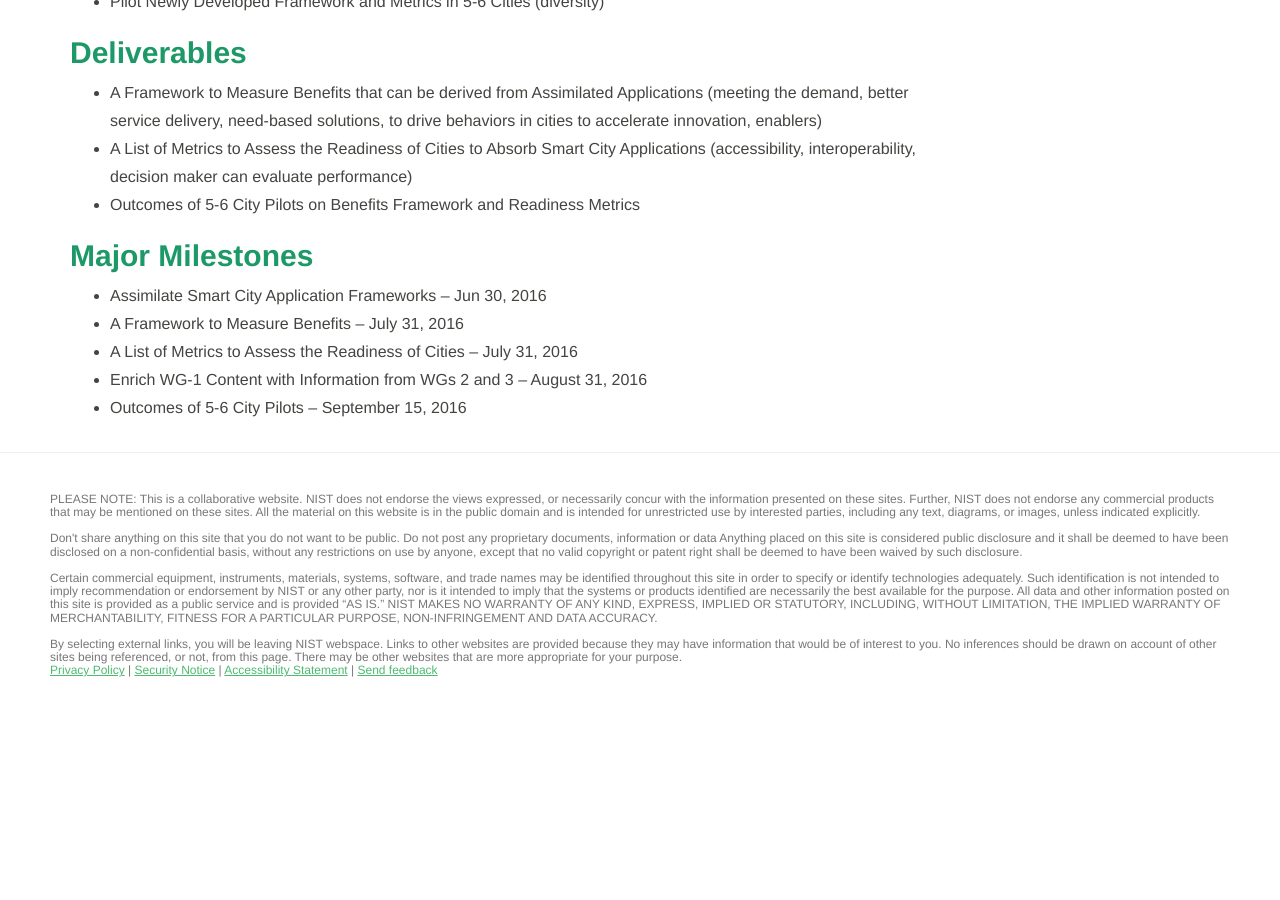
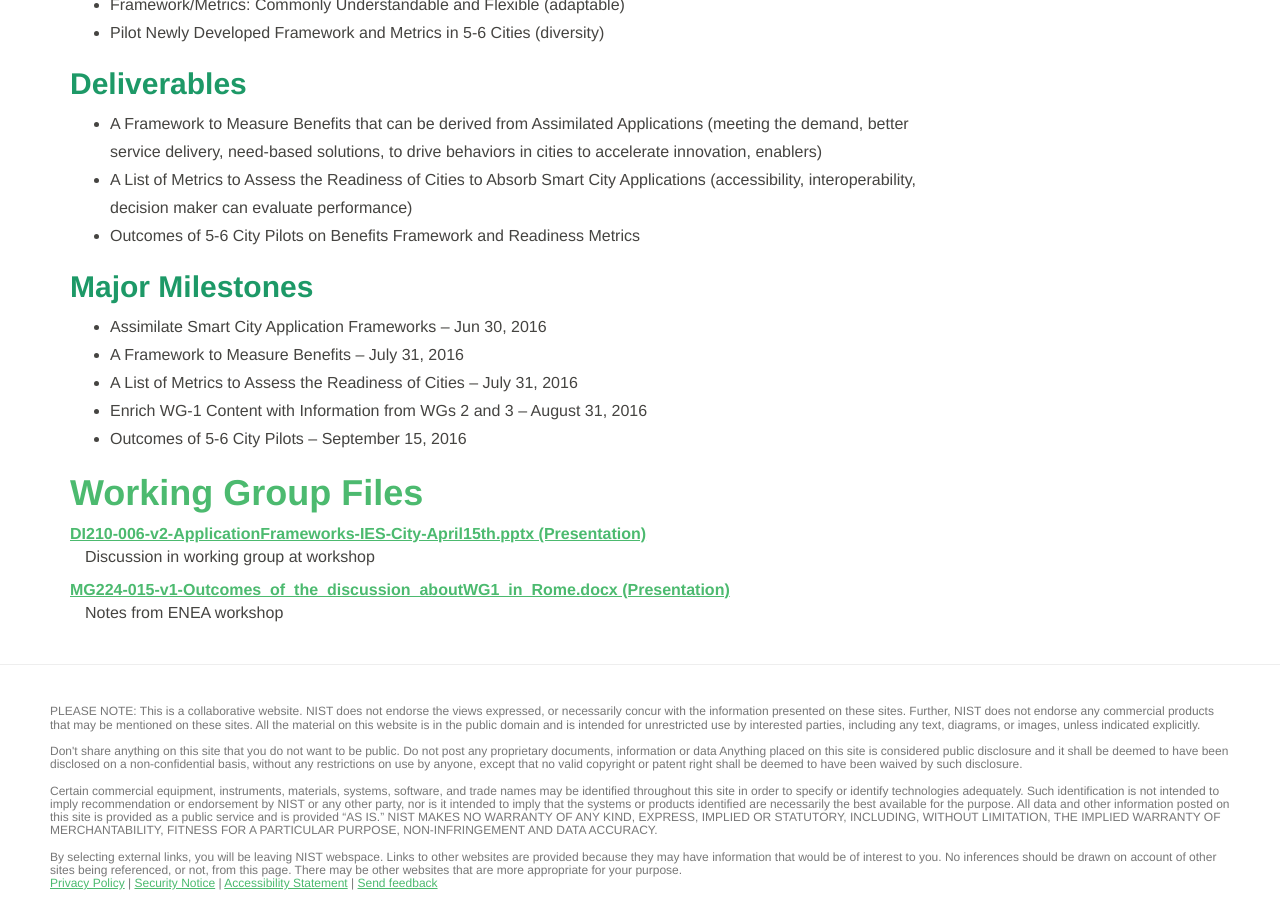
Before and after one commit to usnistgov/smartcitiesarchitecture, a Jekyll site: the page built from community/applicationframework/index.md, in a window 1280 px wide and 900 px high, scrolled down 662 px. Built offline with Jekyll 4.4.1, drawn with Linux system fonts in a browser that asks for light colours; before the commit the page ends 1350 px from its top, so only the background shows below that; some of the changed text lies outside the part shown.

Commit message:
Updated from notes from ENEA workshop. Added files.

```diff
--- a/_data/documents.yml
+++ b/_data/documents.yml
@@ -136,3 +136,31 @@
   md5: 201ac1a117e9de5655f6934b5c7e6e2e
   sha512: 211900e733239a8e5c36c2c2453697944463d7692786f8dc4d397c6ef7610589bd1b2c69253ef284ff213de23a31267bf4bab152912f105fb5e0aac3d108dc52
   team: smartcityframeworkkickoffworkshopenea
+- name: "DI210-006-v2-ApplicationFrameworks-IES-City-April15th.pptx"
+  description: "Discussion in working group at workshop"
+  category: "document"
+  url: https://s3.amazonaws.com/nist-sgcps/smartcityframework/files/WorkingGroups/ApplicationFramework/DI210-006-v2-ApplicationFrameworks-IES-City-April15th.pptx
+  md5: dc295a2c63280486b3f68a68250b6ec3
+  sha512: 06b48f20fcc68134f92b5eb7142c0747af996730b98b55bc0ec8837b8b963ded33d4b1e11eb3ccbdfc0b2928694f1557080acf9bc09cbc7895e65f33727a2408
+  team: applicationframework
+- name: "MG224-015-v1-Outcomes_of_the_discussion_aboutWG1_in_Rome.docx"
+  description: "Notes from ENEA workshop"
+  category: "document"
+  url: https://s3.amazonaws.com/nist-sgcps/smartcityframework/files/WorkingGroups/ApplicationFramework/MG224-015-v1-Outcomes_of_the_discussion_aboutWG1_in_Rome.docx
+  md5: e7a1f4018195b2f909acc1bc3db22c25
+  sha512: 219f916140c45bc648341a4040ab3140ed71dee4bcc3dade7cf9c0db52122e883186ad09e8cc2d42408e3045281078c243d816a274081c4ff8406d7d0defa058
+  team: applicationframework
+- name: "AspectsConcerns_20160418.xlsm"
+  description: "Draft spreadsheet of CPS Framework Extended Concerns"
+  category: "document"
+  url: https://s3.amazonaws.com/nist-sgcps/smartcityframework/files/WorkingGroups/ConsensusPPI/AspectsConcerns_20160418.xlsm
+  md5: d5f7d226d41db7bbfa657bc87c974c48
+  sha512: f057563a4284ece52a83ec1505bf4211f3dec8f8799608ab9b92ce683812dd8cd49e9759e7227e69e2fa7e306c1a800388b991cde8a768b76f69b5f05d2508d0
+  team: consensusppi
+- name: "IES-CityFrameworkConsensusPPI_20160415.pptx"
+  description: "Presentation at workshop by Marty Burns"
+  category: "document"
+  url: https://s3.amazonaws.com/nist-sgcps/smartcityframework/files/WorkingGroups/ConsensusPPI/IES-CityFrameworkConsensusPPI_20160415.pptx
+  md5: 6d665c2b709947d65a9c6cd5ae9ecb5c
+  sha512: 8109b2c819922dd416f250faad6d897d2627af223e11a86af7b88bc06d860498764cacb6c2e7f58bf29f8086ed0a22521c6909a12b80b11249eb72672e141a63
+  team: consensusppi
--- a/community/applicationframework/index.md
+++ b/community/applicationframework/index.md
@@ -3,7 +3,7 @@ title: Application Framework
 layout: page
 ---
 
-#Application Framework
+# Application Framework
 
 **Email List:** [mail to](mailto:scf_applicationframework@nist.gov) or [join](mailto:scf_applicationframework-join@nist.gov)
 
@@ -37,3 +37,19 @@ layout: page
   * A List of Metrics to Assess the Readiness of Cities – July 31, 2016
   * Enrich WG-1 Content with Information from WGs 2 and 3 – August 31, 2016
   * Outcomes of 5-6 City Pilots – September 15, 2016
+
+# Working Group Files
+
+<dl>
+{% for document in site.data.documents %}
+  {% if document.team == "applicationframework" %}
+
+  <dt>
+    <a href="{{document.url}}" >
+    {{document.name}} (Presentation)</a>
+  </dt>
+  <dd>{{document.description}}</dd>
+
+  {% endif %}
+{% endfor %}
+</dl>
```
Also changed, not shown: community/consensusppi/index.md (+16 -0 lines), community/deployppi/index.md (+32 -4 lines).
